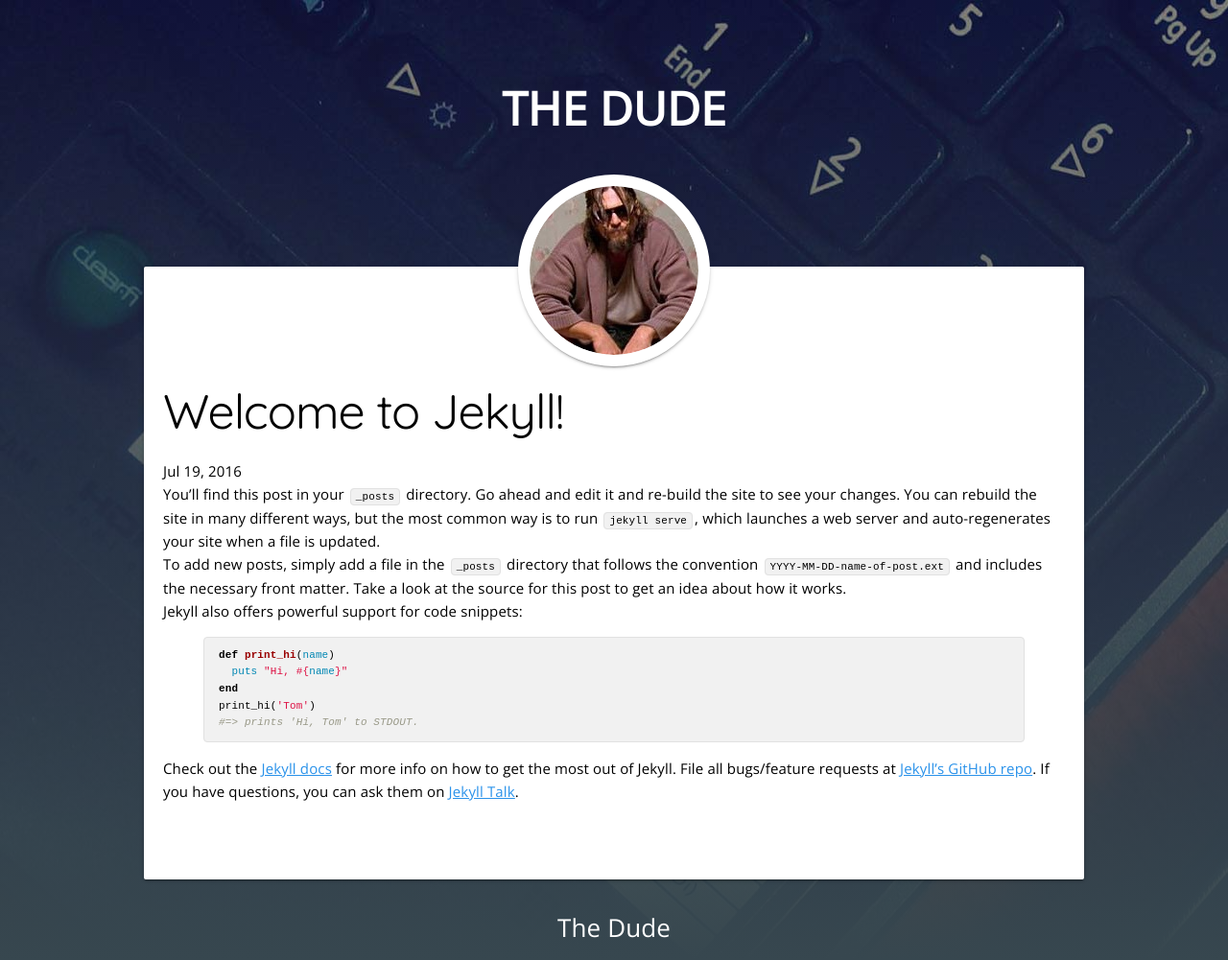
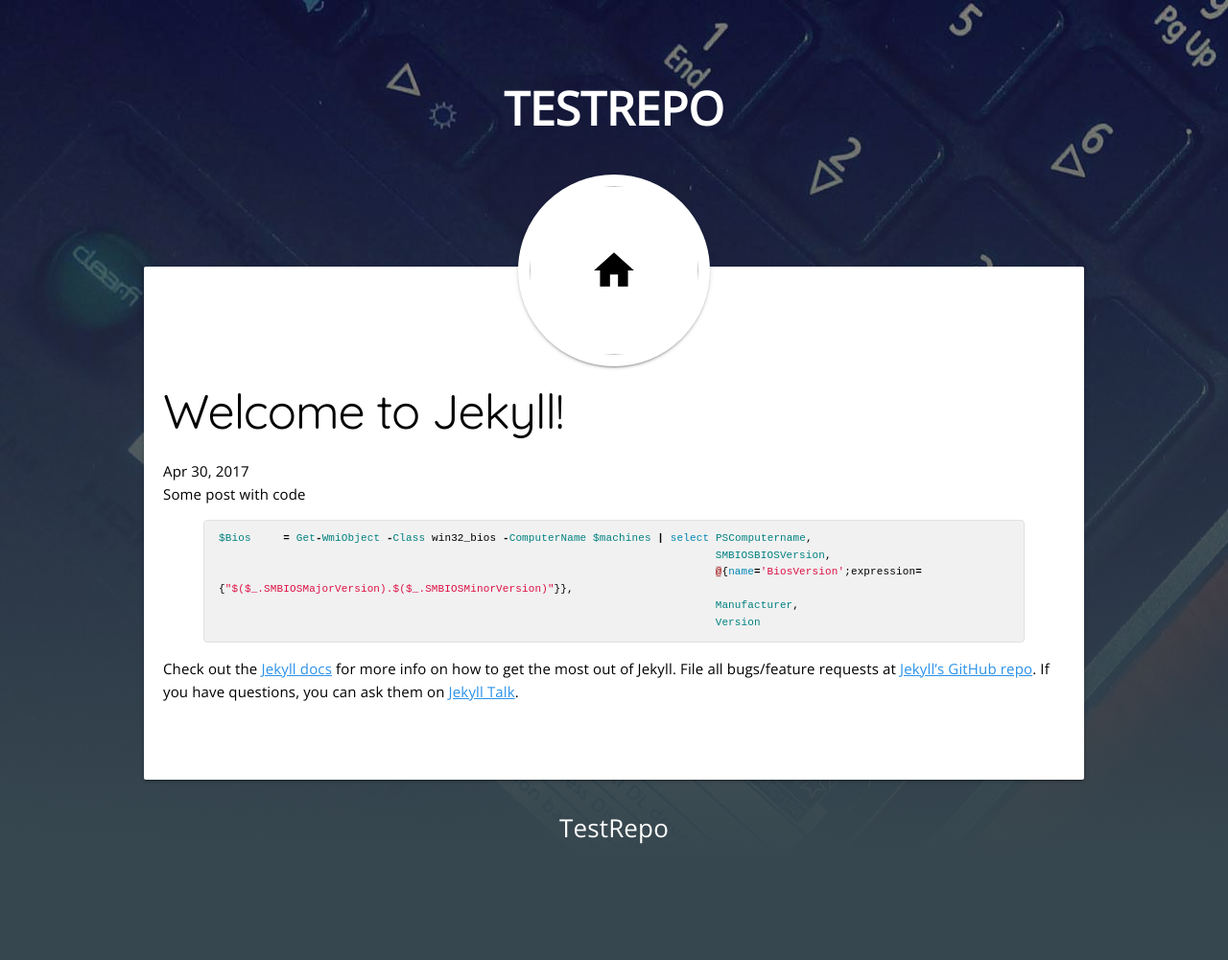
Before and after one commit to wvsandwijk/testrepo, a Jekyll site: the page built from _posts/2016-07-23-welcome-to-jekyll.markdown, in a window 1280 px wide. Shown: the whole page at 96% size. Built offline with Jekyll 4.4.1, drawn with Linux system fonts in a browser that asks for light colours; after the commit the page ends 900 px from its top, so only the background shows below that.

Commit message:
Commit 2

```diff
--- a/_config.yml
+++ b/_config.yml
@@ -6,15 +6,13 @@
 # 'jekyll serve'. If you change this file, please restart the server process.
 
 # Site settings
-title: The Dude
-email: your-email@domain.com
-description:  Write an awesome description for your new site here. You can edit this
-              line in _config.yml. It will appear in your document head meta (for
-              Google search results) and in your feed.xml site description.
-baseurl: "/jekyll-wing-template" # the subpath of your site, e.g. /blog
-url: "http://yourdomain.com" # the base hostname & protocol for your site
-twitter_username: jekyllrb
-github_username:  jekyll
+title: TestRepo
+email: wessel@vansandwijk.nl
+description:  This is a testRepo for yekyll
+baseurl: "/blog" # the subpath of your site, e.g. /blog
+url: "http://wvsandwijk.github.io" # the base hostname & protocol for your site
+twitter_username: wvsandwijk
+github_username:  wvsandwijk
 
 # Build settings
 markdown: kramdown
--- a/_posts/2016-07-23-welcome-to-jekyll.markdown
+++ b/_posts/2016-07-23-welcome-to-jekyll.markdown
@@ -1,25 +1,21 @@
 ---
 layout: post
 title:  "Welcome to Jekyll!"
-date:   2016-07-19 11:49:45 +0200
+date:   2017-04-30
 categories: jekyll update
 ---
-You’ll find this post in your `_posts` directory. Go ahead and edit it and re-build the site to see your changes. You can rebuild the site in many different ways, but the most common way is to run `jekyll serve`, which launches a web server and auto-regenerates your site when a file is updated.
-
-To add new posts, simply add a file in the `_posts` directory that follows the convention `YYYY-MM-DD-name-of-post.ext` and includes the necessary front matter. Take a look at the source for this post to get an idea about how it works.
-
-Jekyll also offers powerful support for code snippets:
+Some post with code
 
 {% highlight ruby %}
-def print_hi(name)
-  puts "Hi, #{name}"
-end
-print_hi('Tom')
-#=> prints 'Hi, Tom' to STDOUT.
+$Bios     = Get-WmiObject -Class win32_bios -ComputerName $machines | select PSComputername,
+                                                                             SMBIOSBIOSVersion,
+                                                                             @{name='BiosVersion';expression={"$($_.SMBIOSMajorVersion).$($_.SMBIOSMinorVersion)"}},
+                                                                             Manufacturer,
+                                                                             Version
 {% endhighlight %}
 
-Check out the [Jekyll docs][jekyll-docs] for more info on how to get the most out of Jekyll. File all bugs/feature requests at [Jekyll’s GitHub repo][jekyll-gh]. If you have questions, you can ask them on [Jekyll Talk][jekyll-talk].
+Check out the [Jekyll docs][jekyll-docs] for more info on how to get the most out of Jekyll. File all bugs/feature requests at [Jekyll's GitHub repo][jekyll-gh]. If you have questions, you can ask them on [Jekyll Talk][jekyll-talk].
 
 [jekyll-docs]: http://jekyllrb.com/docs/home
-[jekyll-gh]:   https://github.com/jekyll/jekyll
+[jekyll-gh]:   https://github.com/wvsandwijk
 [jekyll-talk]: https://talk.jekyllrb.com/
```
